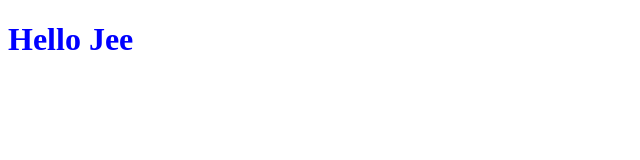
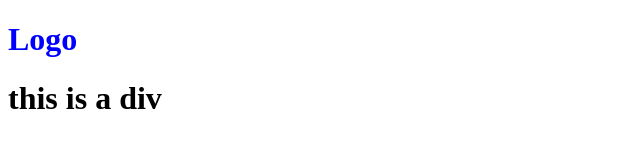
Before and after one commit to AayushKK/MERN-practice, a plain HTML site: page index.html in a window 1280 px wide. Shown: the whole page, without its empty margins (0-640 px from the left). Drawn offline with Linux system fonts and the light colour scheme.

Commit message:
Basic CSS

```diff
--- a/index.html
+++ b/index.html
@@ -12,19 +12,29 @@
     <!-- in page css -->
 
     <style>
-      h1 {
+      #head h1 {
         color: blue;
+      }
+
+      .bx h1 {
+        color: red;
       }
     </style>
 
   </head>
 
   <body>
+    <header id="head">
+      <h1>Logo</h1>
+    </header>
+    <div class="box">
+      <h1>this is a div</h1>
+    </div>
 
 
 
 
-    <h1>Hello Jee</h1>
+
 
 
 
```
